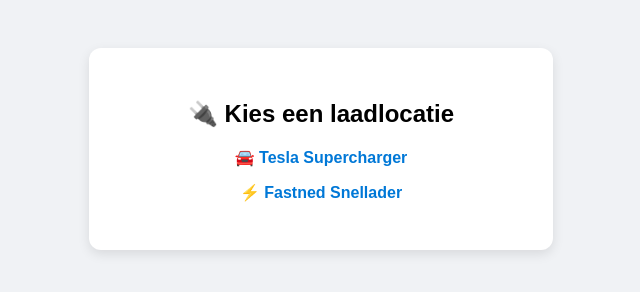
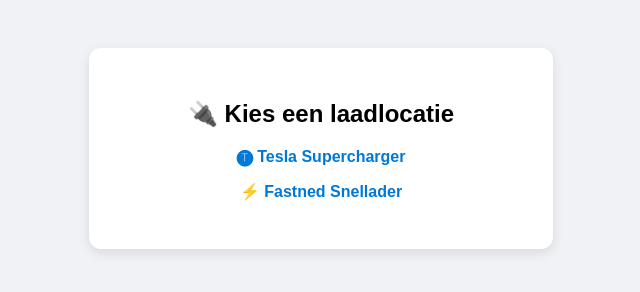
Before and after one commit to BramossomarB/LeaseCar, a plain HTML site: page instructie.html in a window 1280 px wide. Shown: the full height of the page, 319-959 px from the left. Drawn offline with Linux system fonts and the light colour scheme.

Commit message:
Update instructie.html

```diff
--- a/instructie.html
+++ b/instructie.html
@@ -35,7 +35,7 @@
 <body>
   <div class="box">
     <h2>🔌 Kies een laadlocatie</h2>
-    <a href="tesla.html">🚘 Tesla Supercharger</a>
+    <a href="tesla.html">🅣 Tesla Supercharger</a>
     <a href="fastned.html">⚡ Fastned Snellader</a>
   </div>
 </body>
```
